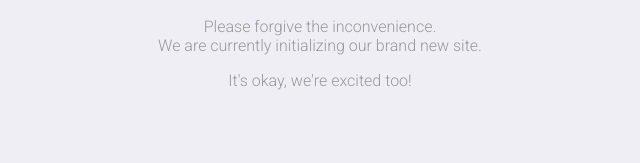
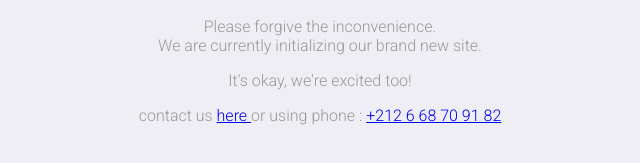
Before and after one commit to kfach99/portfolio, a plain HTML site: page index.html in a window 1280 px wide. Shown: the part 363-526 px from the top of the page, without its empty margins (328-968 px from the left). Drawn offline with Linux system fonts and the light colour scheme.

Commit message:
Update index.html

```diff
--- a/index.html
+++ b/index.html
@@ -95,6 +95,9 @@ p{font-weight:300;}
 <p>
   It's okay, we're excited too!
 </p>
+	<p>
+  contact us <a href="mailto:contact.fach@gmail.com">here </a> or using phone : <a href="tel:+212668709182"> +212 6 68 70 91 82 </a>
+</p>
 
 </div>
     </main>
```
